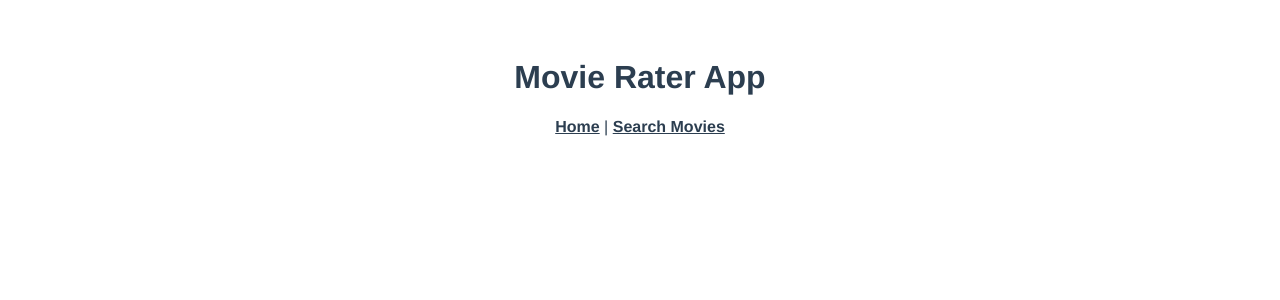
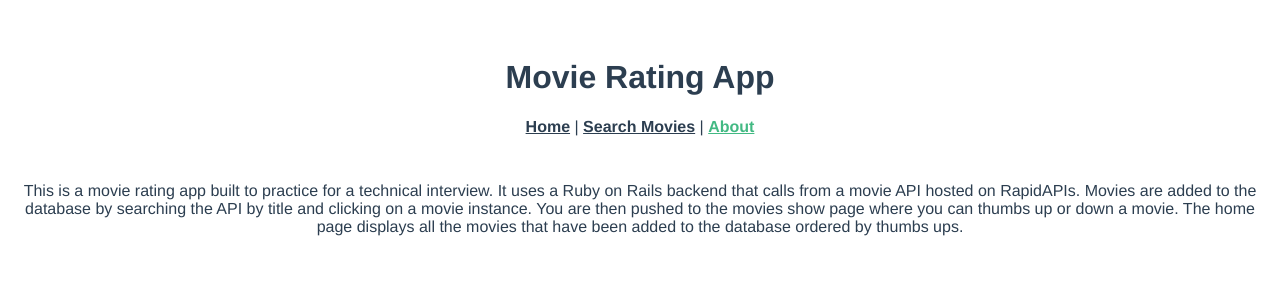
Before and after one commit to erikalvar/practice-movie-api-vue, a Vue app: page /about in a window 1280 px wide. Shown: the top 300 px of the page. Built offline with nearby package versions, Linux system fonts and the light colour scheme.

Commit message:
adds an about page

```diff
--- a/public/index.html
+++ b/public/index.html
@@ -5,7 +5,7 @@
     <meta http-equiv="X-UA-Compatible" content="IE=edge">
     <meta name="viewport" content="width=device-width,initial-scale=1.0">
     <link rel="icon" href="<%= BASE_URL %>favicon.ico">
-    <title><%= htmlWebpackPlugin.options.title %></title>
+    <title>Movie Rating App</title>
   </head>
   <body>
     <noscript>
--- a/src/App.vue
+++ b/src/App.vue
@@ -1,9 +1,10 @@
 <template>
   <div id="app">
     <div id="nav">
-      <h1>Movie Rater App</h1>
+      <h1>Movie Rating App</h1>
       <router-link to="/">Home</router-link> |
-      <router-link to="/search">Search Movies</router-link>
+      <router-link to="/search">Search Movies</router-link> |
+      <router-link to="/about">About</router-link>
     </div>
     <router-view/>
   </div>
--- a/src/router/index.js
+++ b/src/router/index.js
@@ -3,6 +3,7 @@ import VueRouter from "vue-router";
 import Home from "../views/Home.vue";
 import MoviesSearch from "../views/MoviesSearch.vue";
 import MoviesShow from "../views/MoviesShow.vue";
+import About from "../views/About.vue";
 
 Vue.use(VueRouter);
 
@@ -22,6 +23,11 @@ const routes = [
     name: "movies-show",
     component: MoviesShow,
   },
+  {
+    path: "/about",
+    name: "about",
+    component: About,
+  },
 
 ];
 
--- /dev/null
+++ b/src/views/About.vue
@@ -0,0 +1,20 @@
+<template>
+  <div class="about">
+
+    <p>This is a movie rating app built to practice for a technical interview. It uses a Ruby on Rails backend that calls from a movie API hosted on RapidAPIs. Movies are added to the database by searching the API by title and clicking on a movie instance. You are then pushed to the movies show page where you can thumbs up or down a movie. The home page displays all the movies that have been added to the database ordered by thumbs ups.</p>
+
+  </div>
+</template>
+
+<style>
+</style>
+
+<script>
+export default {
+  data: function () {
+    return {};
+  },
+  created: function () {},
+  methods: {},
+};
+</script>
```
